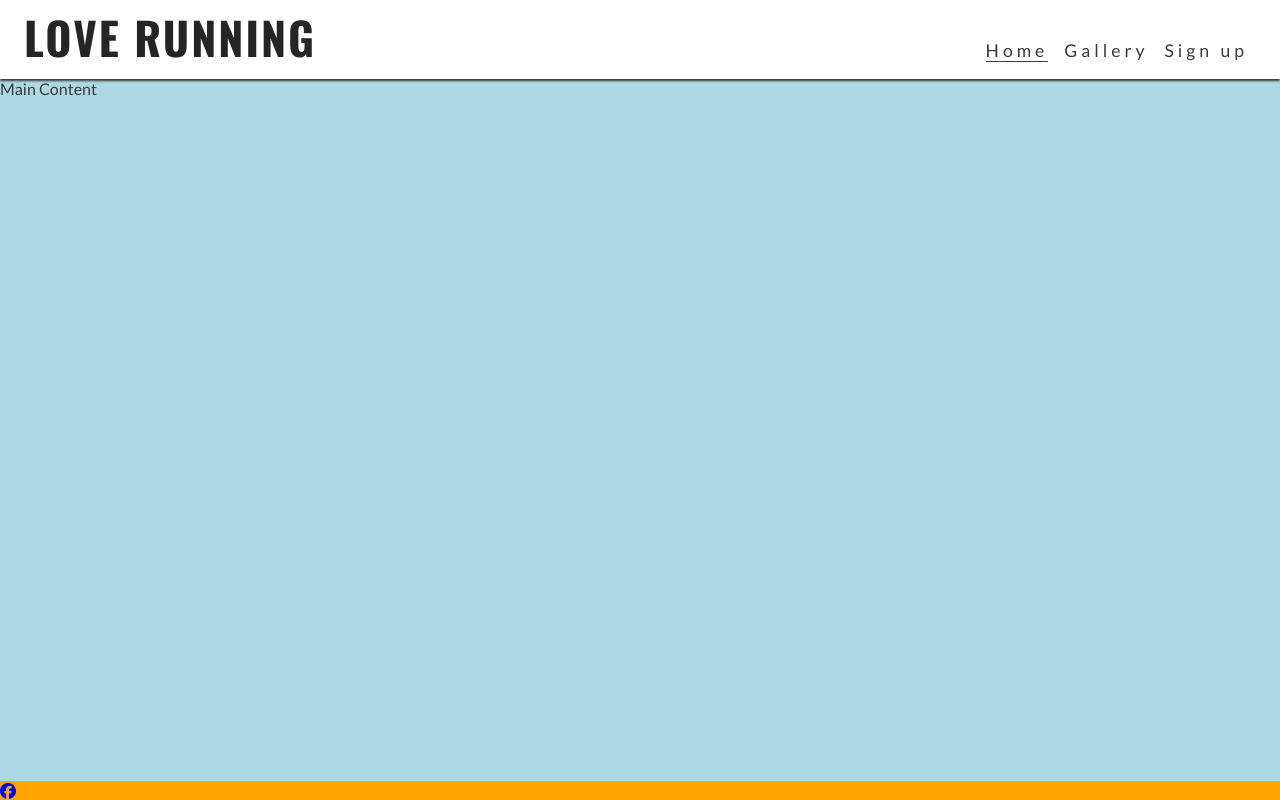
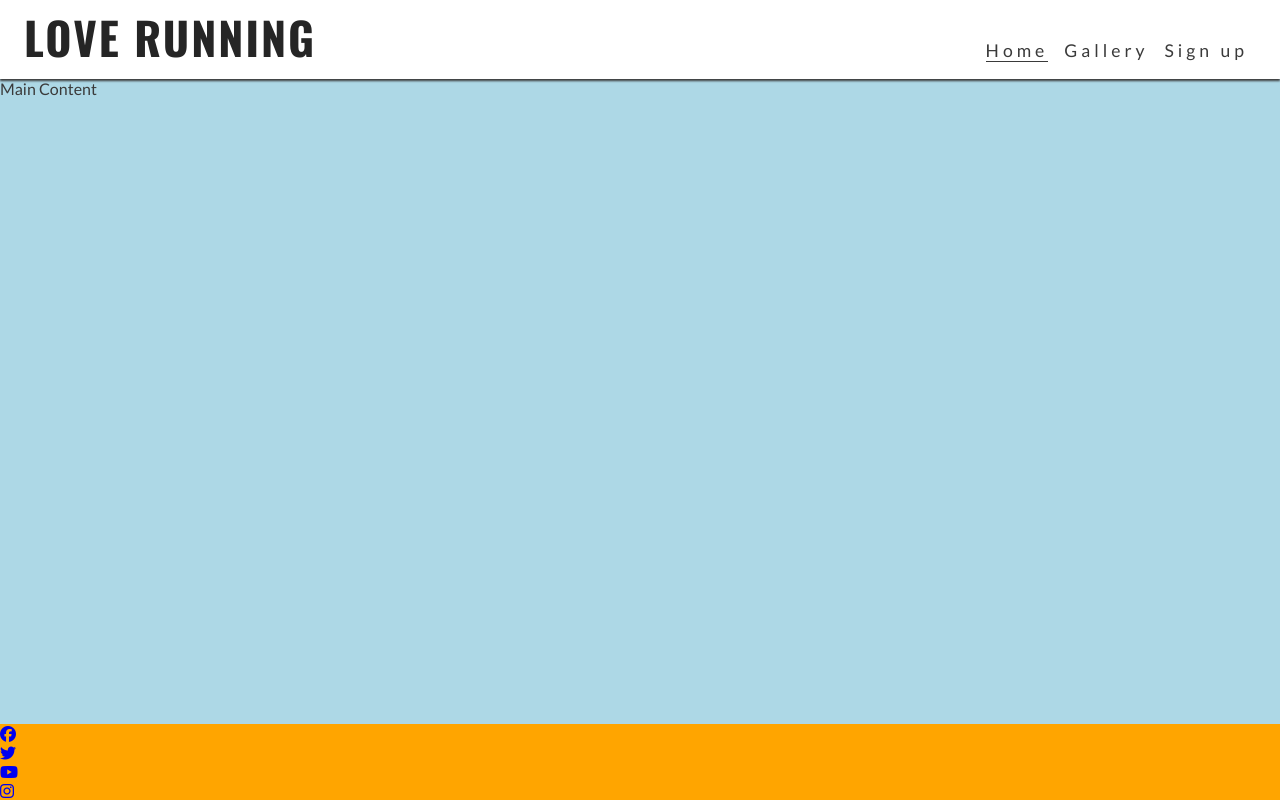
Before and after one commit to Jab90/love-running-project, a plain HTML site: page index.html in a window 1280 px wide. Drawn offline with nearby package versions, Linux system fonts and the light colour scheme.

Commit message:
add remianing links to footer

```diff
--- a/index.html
+++ b/index.html
@@ -22,7 +22,9 @@
             <h1 id="logo">Love Running</h1>
         </a>
         <input type="checkbox" id="nav-toggle" name="nav-toggle">
-        <label for="nav-toggle" class="nav-toggle-label">X</label>
+        <label for="nav-toggle" class="nav-toggle-label">
+            <i class="fa-solid fa-bars"></i>
+        </label>
         <nav>
             <ul id="menu">
                 <li><a href="" class="active">Home</a></li>
@@ -39,7 +41,26 @@
     <footer>
         <ul>
             <li><a href="https://www.facebook.com/" target="_blank" rel="noopener"
-                    aria-label="Visit our Facebook page (Opens in a new tab)"><i class="fa-brands fa-facebook"></i></a></li>
+                    aria-label="Visit our Facebook page (Opens in a new tab)">
+                    <i class="fa-brands fa-facebook"></i></a>
+            </li>
+
+            <li><a href="https://www.twitter.com/" target="_blank" rel="noopener"
+                aria-label="Visit our twitter page (Opens in a new tab)">
+                <i class="fa-brands fa-twitter"></i></a>
+            </li>
+
+            <li><a href="https://www.youtube.com/" target="_blank" rel="noopener"
+                aria-label="Visit our youtube page (Opens in a new tab)">
+                <i class="fa-brands fa-youtube"></i></a>
+             </li>
+
+            <li><a href="https://www.instagram.com/" target="_blank" rel="noopener"
+                aria-label="Visit our instagram page (Opens in a new tab)">
+                <i class="fa-brands fa-instagram"></i></a>
+            </li>
+
+
         </ul>
     </footer>
     <!--Font Awesome Kit -->
```
